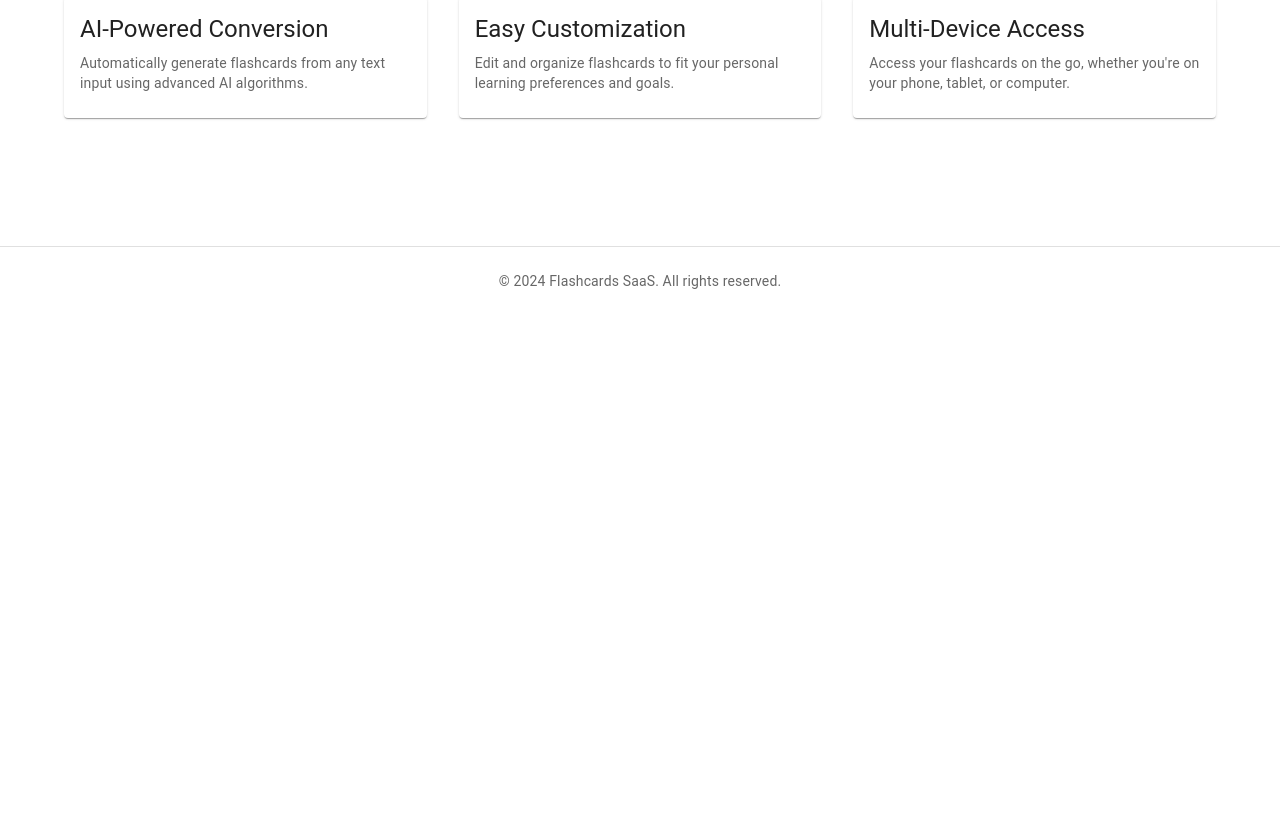
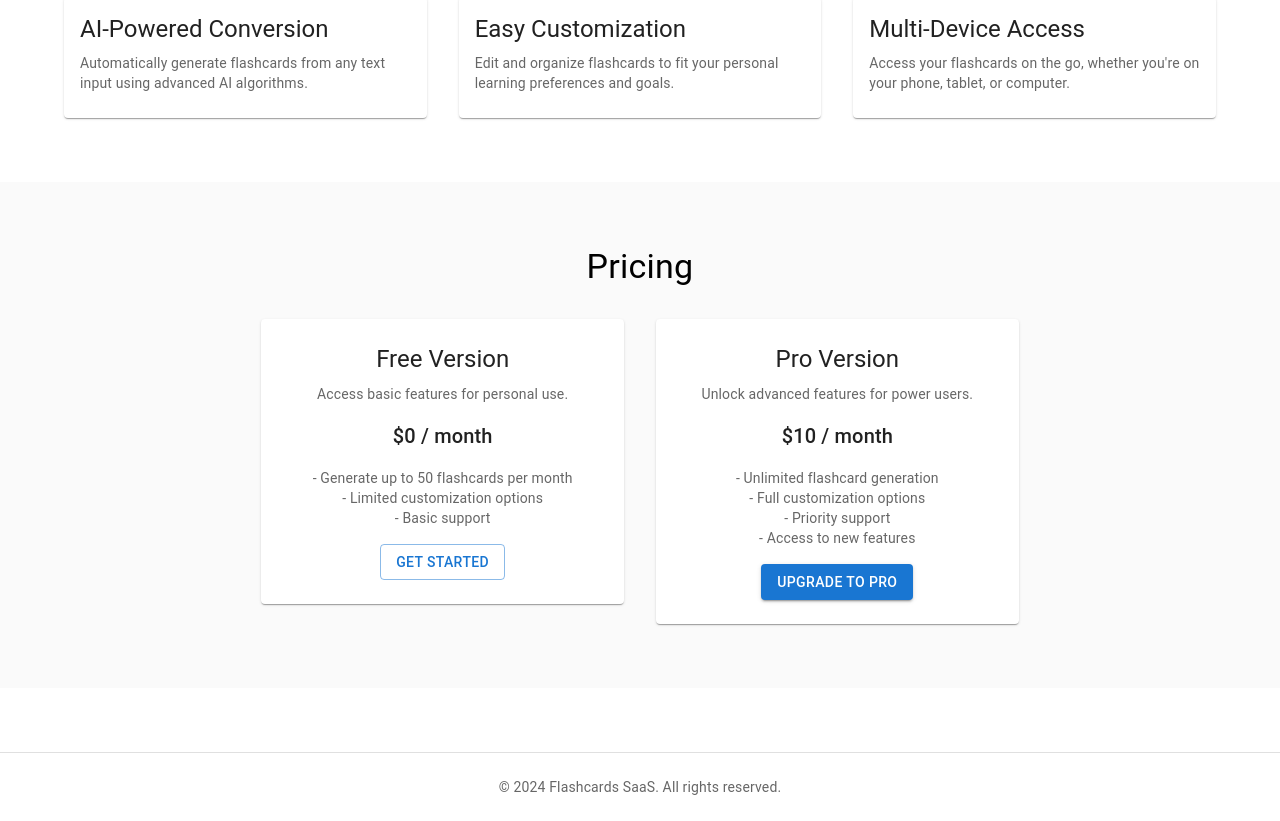
Before and after one commit to Isabella-Mclean/AIFlashcards, a Next.js app in the folder flashcards/: page / in a window 1280 px wide. Shown: the part 567-1388 px from the top of the page. Before the commit the page ends 882 px from the top, so only its background shows below. Built offline with nearby package versions, Linux system fonts and the light colour scheme; no server answers.

Commit message:
Completed tutorial
Stripe isn't tested with actual payments, not sure if we can since it's in test mode?

```diff
--- /dev/null
+++ b/flashcards/app/api/checkout_sessions/route.js
@@ -0,0 +1,71 @@
+import { NextResponse } from 'next/server'
+import Stripe from 'stripe'
+
+const formatAmountForStripe = (amount, currency) => {
+    return Math.round(amount * 100)
+   }
+
+const stripe = new Stripe(process.env.STRIPE_SECRET_KEY, {
+  apiVersion: '2022-11-15',
+})
+
+export async function POST(req) {
+  try {
+    // We'll implement the checkout session creation here
+    const params = {
+        mode: 'subscription',
+        payment_method_types: ['card','paypal'],
+        line_items: [
+          {
+            price_data: {
+              currency: 'GBP',
+              product_data: {
+                name: 'Pro subscription',
+              },
+              unit_amount: formatAmountForStripe(0.30, 'usd'), // $10.00
+              recurring: {
+                interval: 'month',
+                interval_count: 1,
+              },
+            },
+            quantity: 1,
+          },
+        ],
+        success_url: `${req.headers.get(
+          'Referer',
+        )}result?session_id={CHECKOUT_SESSION_ID}`,
+        cancel_url: `${req.headers.get(
+          'Referer',
+        )}result?session_id={CHECKOUT_SESSION_ID}`,
+      }
+
+      const checkoutSession = await stripe.checkout.sessions.create(params)
+
+      return NextResponse.json(checkoutSession, {
+        status: 200,
+      })
+  } catch (error) {
+    console.error('Error creating checkout session:', error)
+    return new NextResponse(JSON.stringify({ error: { message: error.message } }), {
+      status: 500,
+    })
+  }
+}
+
+export async function GET(req) {
+    const searchParams = req.nextUrl.searchParams
+    const session_id = searchParams.get('session_id')
+
+    try {
+      if (!session_id) {
+        throw new Error('Session ID is required')
+      }
+
+      const checkoutSession = await stripe.checkout.sessions.retrieve(session_id)
+
+      return NextResponse.json(checkoutSession)
+    } catch (error) {
+      console.error('Error retrieving checkout session:', error)
+      return NextResponse.json({ error: { message: error.message } }, { status: 500 })
+    }
+  }
--- a/flashcards/app/page.js
+++ b/flashcards/app/page.js
@@ -1,10 +1,31 @@
+'use client'
+
 import * as React from 'react';
 import Head from 'next/head';
-import { Container,Typography,Box,Button,Grid,AppBar,Toolbar,Card, CardContent } from '@mui/material';
+import { Container, Typography, Box, Button, Grid, AppBar, Toolbar, Card, CardContent } from '@mui/material';
 import FlashOnIcon from '@mui/icons-material/FlashOn';
-import { SignedOut,SignedIn,UserButton } from '@clerk/nextjs';
+import { SignedOut, SignedIn, UserButton } from '@clerk/nextjs';
+import { loadStripe } from '@stripe/stripe-js';
+import getStripe from '@/utils/get-stripejs';
 
-export default function Home() {
+export default function Home(){
+  const handleSubmit = async () => {
+    const checkoutSession = await fetch('/api/checkout_sessions', {
+      method: 'POST',
+      headers: { origin: 'http://localhost:3000' },
+    })
+    const checkoutSessionJson = await checkoutSession.json()
+
+    const stripe = await getStripe()
+    const {error} = await stripe.redirectToCheckout({
+      sessionId: checkoutSessionJson.id,
+    })
+
+    if (error) {
+      console.warn(error.message)
+    }
+  }
+
   return (
     <>
       <Head>
@@ -21,7 +42,6 @@ export default function Home() {
             Flashcards SaaS
           </Typography>
           <SignedOut>
-        <Button color="inherit">Pricing</Button>
             <Button color="inherit" href="/sign-in">
               Login
             </Button>
@@ -30,7 +50,7 @@ export default function Home() {
             </Button>
           </SignedOut>
           <SignedIn>
-          <UserButton/>
+            <UserButton />
           </SignedIn>
         </Toolbar>
       </AppBar>
@@ -44,7 +64,7 @@ export default function Home() {
           <Typography variant="h6" component="p" gutterBottom>
             Enhance your learning by generating flashcards from any text in seconds.
           </Typography>
-        <Button variant="contained" color="primary" size="large" sx={{ mt: 3 }}>
+          <Button variant="contained" color="primary" size="large" href="/sign-in" sx={{ mt: 3 }} >
             Get Started for Free
           </Button>
         </Container>
@@ -97,6 +117,65 @@ export default function Home() {
         </Container>
       </Box>
 
+      {/* Pricing Section */}
+      <Box sx={{ py: 8, backgroundColor: '#fafafa' }}>
+        <Container maxWidth="lg">
+          <Typography variant="h4" component="h2" gutterBottom sx={{ textAlign: 'center', mb: 4 }}>
+            Pricing
+          </Typography>
+          <Grid container spacing={4} justifyContent="center">
+            <Grid item xs={12} sm={6} md={4}>
+              <Card sx={{ textAlign: 'center', p: 3 }}>
+                <Typography variant="h5" component="div" gutterBottom>
+                  Free Version
+                </Typography>
+                <Typography variant="body2" color="text.secondary" gutterBottom>
+                  Access basic features for personal use.
+                </Typography>
+                <Typography variant="h6" component="div" sx={{ my: 2 }}>
+                  $0 / month
+                </Typography>
+                <Typography variant="body2" color="text.secondary" sx={{ mb: 2 }}>
+                  - Generate up to 50 flashcards per month
+                  <br />
+                  - Limited customization options
+                  <br />
+                  - Basic support
+                </Typography>
+                <Button variant="outlined" color="primary" href="/sign-in">
+                  Get Started
+                </Button>
+              </Card>
+            </Grid>
+            <Grid item xs={12} sm={6} md={4}>
+              <Card sx={{ textAlign: 'center', p: 3 }}>
+                <Typography variant="h5" component="div" gutterBottom>
+                  Pro Version
+                </Typography>
+                <Typography variant="body2" color="text.secondary" gutterBottom>
+                  Unlock advanced features for power users.
+                </Typography>
+                <Typography variant="h6" component="div" sx={{ my: 2 }}>
+                  $10 / month
+                </Typography>
+                <Typography variant="body2" color="text.secondary" sx={{ mb: 2 }}>
+                  - Unlimited flashcard generation
+                  <br />
+                  - Full customization options
+                  <br />
+                  - Priority support
+                  <br />
+                  - Access to new features
+                </Typography>
+                <Button variant="contained" color="primary" onClick={handleSubmit}>
+                  Upgrade to Pro
+                </Button>
+              </Card>
+            </Grid>
+          </Grid>
+        </Container>
+      </Box>
+
       {/* Footer */}
       <Box sx={{ py: 3, textAlign: 'center', borderTop: '1px solid #e0e0e0', mt: 8 }}>
         <Typography variant="body2" color="text.secondary">
--- a/flashcards/package.json
+++ b/flashcards/package.json
@@ -14,12 +14,14 @@
     "@emotion/styled": "^11.13.0",
     "@mui/icons-material": "^5.16.7",
     "@mui/material": "^5.16.7",
+    "@stripe/stripe-js": "^4.2.0",
     "dotenv": "^16.4.5",
     "firebase": "^10.12.5",
     "next": "14.2.5",
     "openai": "^4.55.4",
     "react": "^18",
-    "react-dom": "^18"
+    "react-dom": "^18",
+    "stripe": "^16.7.0"
   },
   "devDependencies": {
     "eslint": "^8",
--- /dev/null
+++ b/flashcards/utils/get-stripejs.js
@@ -0,0 +1,11 @@
+import { Stripe, loadStripe } from '@stripe/stripe-js';
+
+let stripePromise
+const getStripe = () => {
+  if (!stripePromise) {
+    stripePromise = loadStripe(process.env.NEXT_PUBLIC_STRIPE_PUBLISHABLE_KEY);
+  }
+  return stripePromise;
+};
+
+export default getStripe;
```
Also changed, not shown: flashcards/app/api/checkout_sessions/[session_id].js (added, +19 -0 lines), flashcards/app/result/page.js (added, +80 -0 lines), 1 other file (tests, documents, lock files or other folders). Lines whose indentation alone changed are shown as unchanged.
